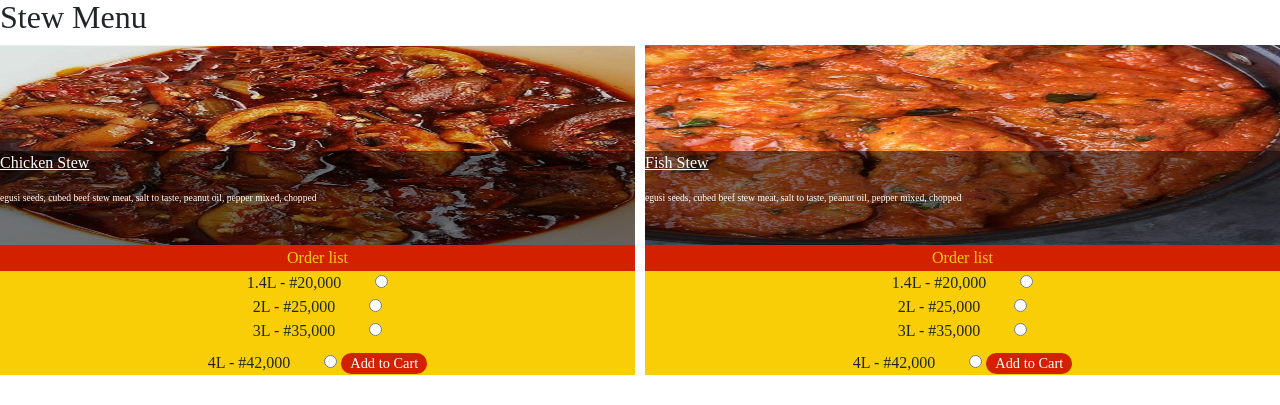
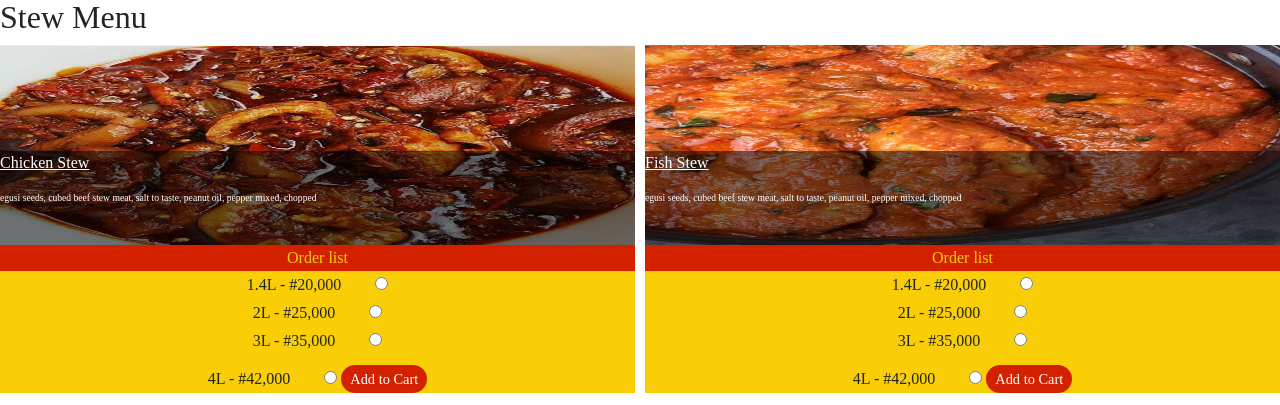
Before and after one commit to Jeremy5522117/Omalis-taste, a PHP site: page /menu.html in a window 1280 px wide. Shown: the part 395-800 px from the top of the page. Run offline with PHP 8.4, Linux system fonts and the light colour scheme; some libraries are stand-ins or nearby versions; some web fonts are replaced.

Commit message:
check this

```diff
--- a/asset/css/menu.css
+++ b/asset/css/menu.css
@@ -68,6 +68,7 @@ font-size: 0.6rem;
 }
 .listing{
   background-color:rgb(250,206,7) ;
+  line-height: 28px;
 }
 .listing input{
   margin-left: 30px;
```
